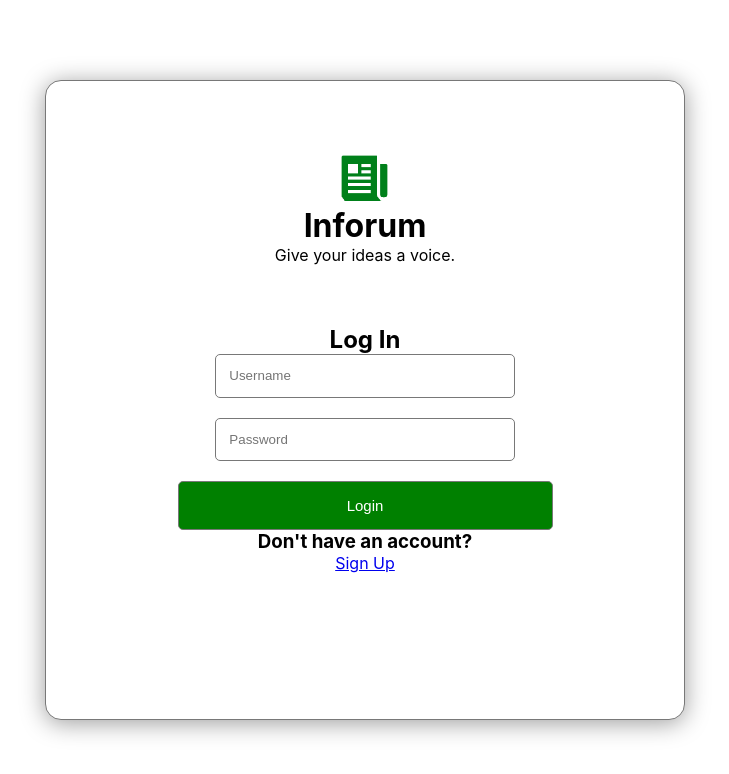
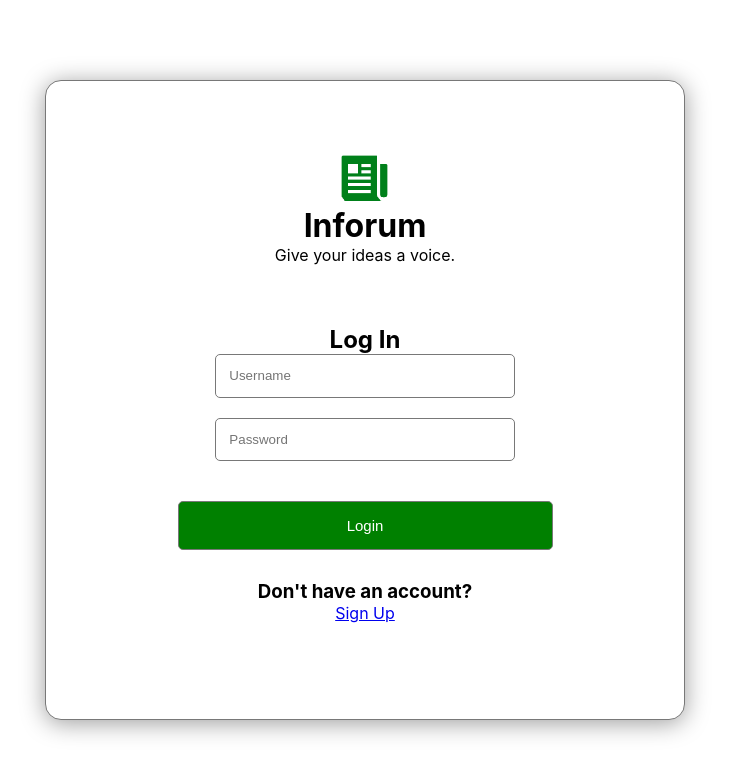
Before and after one commit to chibukasia/inforum, a React (Create React App) app in the folder client/: page /login in a window 1280 px wide. Shown: the top 774 px of the page, without its empty margins (275-1004 px from the left). Built offline with nearby package versions, Linux system fonts and the light colour scheme.

Commit message:
added spacing to the form

```diff
--- a/client/src/components/loginform.css
+++ b/client/src/components/loginform.css
@@ -44,6 +44,7 @@ form {
     padding-top: 60px;
 
 }
+
 .login-btn{
 
     width: 25em;
@@ -53,6 +54,8 @@ form {
     cursor: pointer;
     color: #FFFFFF;
     font-size: 15px;
+    margin-top: 20px;
+    margin-bottom: 30px;
 }
 
 input {
```
